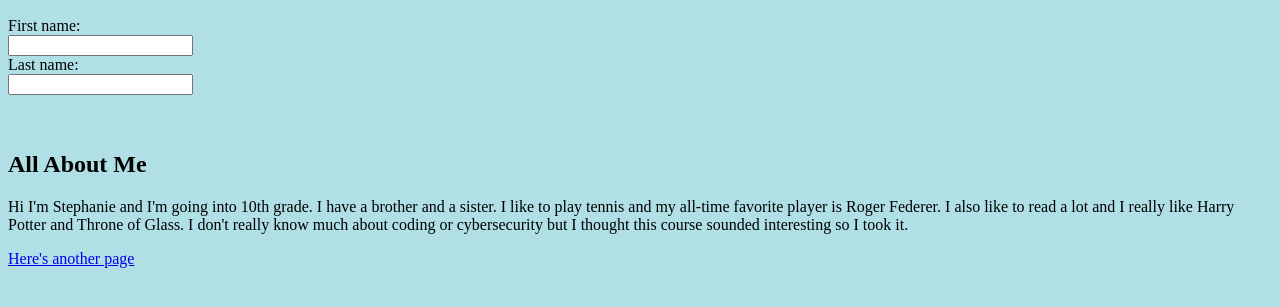
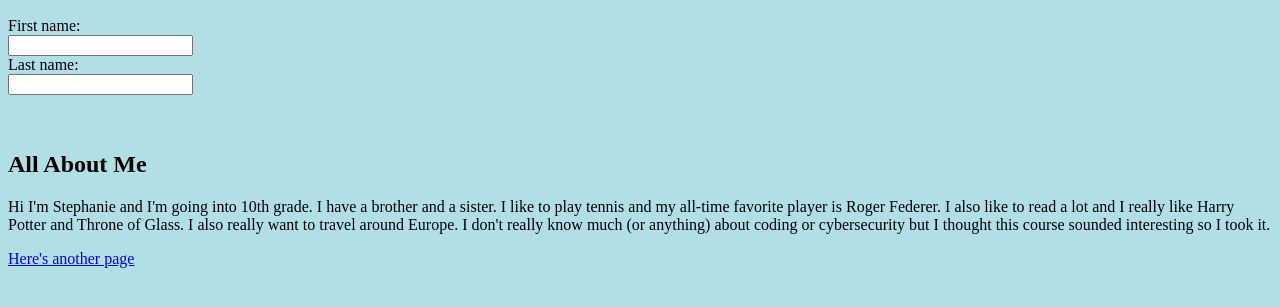
Before and after one commit to stephaniet31/stephaniet31.github.io, a plain HTML site: page index.html in a window 1280 px wide. Shown: the part 465-772 px from the top of the page. Drawn offline with Linux system fonts and the light colour scheme.

Commit message:
update all about me

```diff
--- a/index.html
+++ b/index.html
@@ -56,7 +56,7 @@
 <br>
 <br>
 <h2>All About Me</h2>
-<p>Hi I'm Stephanie and I'm going into 10th grade. I have a brother and a sister. I like to play tennis and my all-time favorite player is Roger Federer. I also like to read a lot and I really like Harry Potter and Throne of Glass. I don't really know much about coding or cybersecurity but I thought this course sounded interesting so I took it.</p>
+<p>Hi I'm Stephanie and I'm going into 10th grade. I have a brother and a sister. I like to play tennis and my all-time favorite player is Roger Federer. I also like to read a lot and I really like Harry Potter and Throne of Glass. I also really want to travel around Europe. I don't really know much (or anything) about coding or cybersecurity but I thought this course sounded interesting so I took it.</p>
 <a href="anotherone.html">Here's another page</a>
 
 	</body>
```
